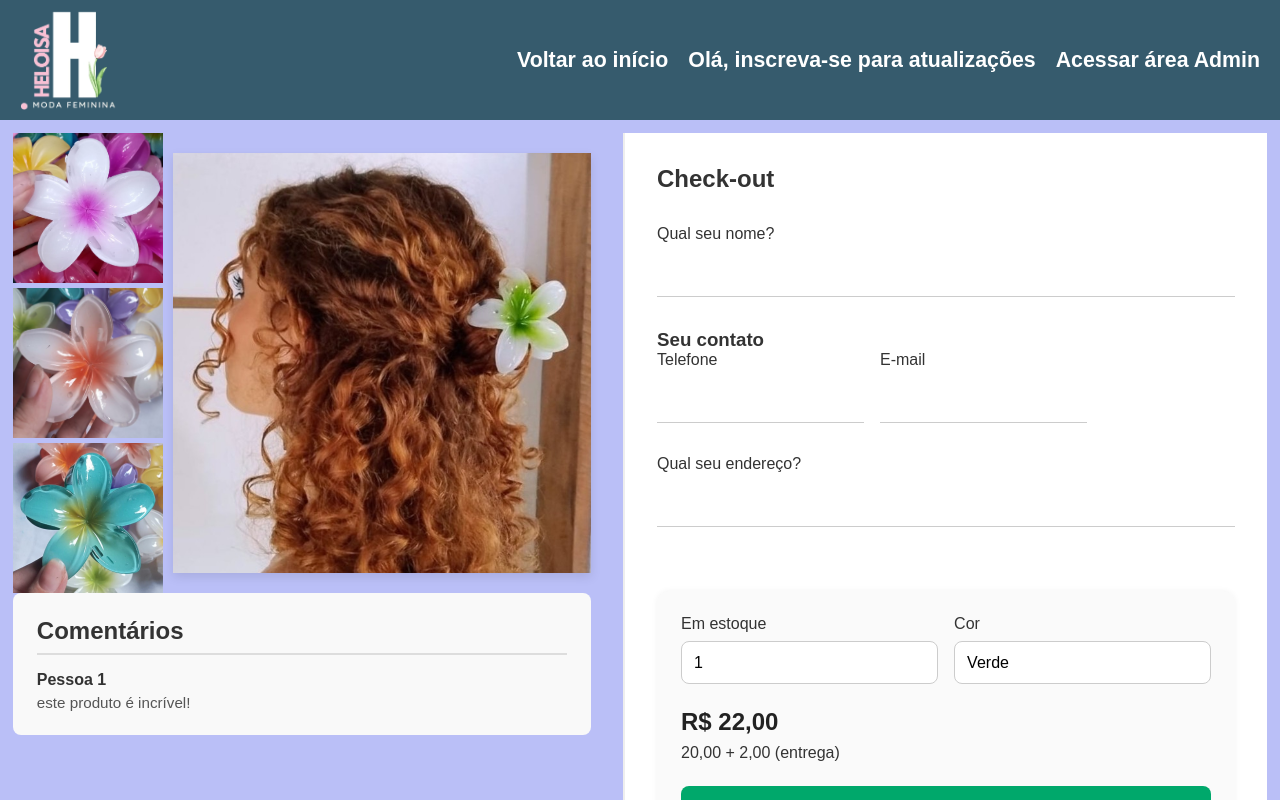
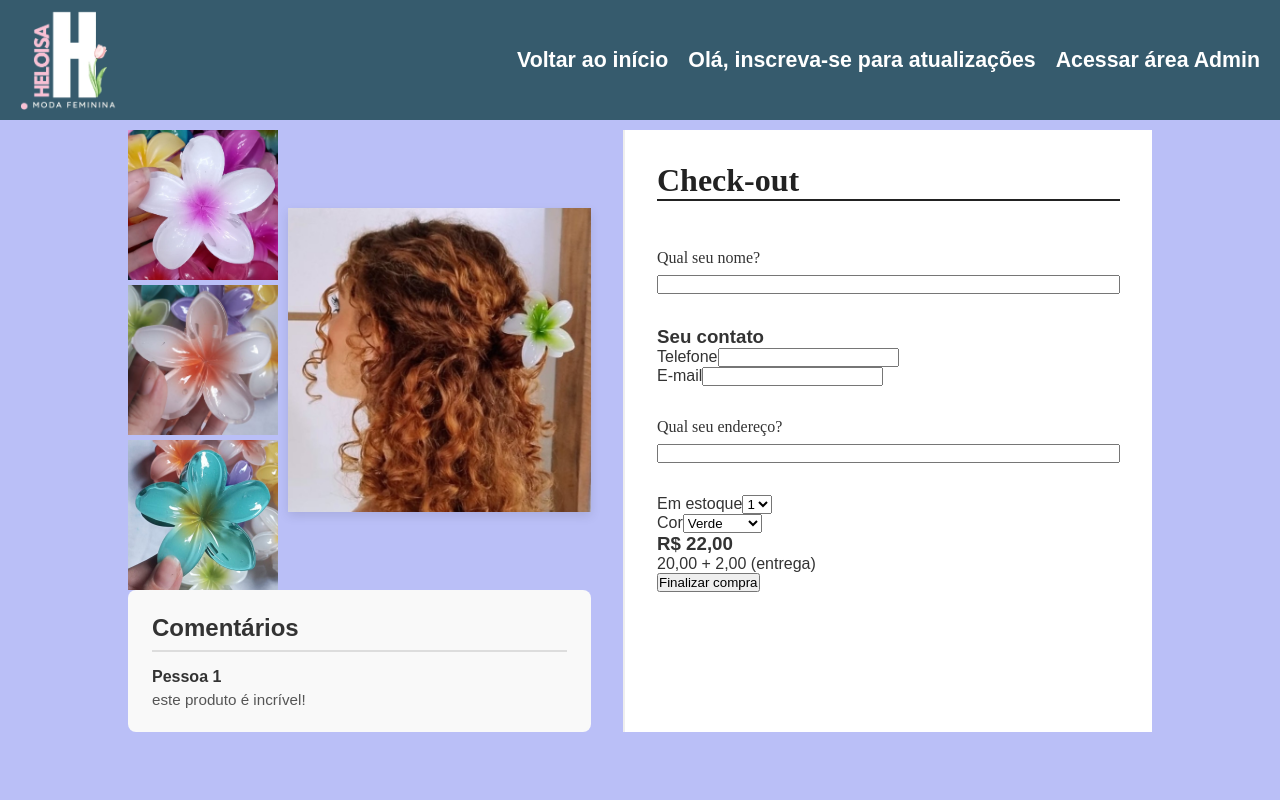
Before and after one commit to MW-Limah/HeloisaWebstore, a Next.js app: page /checkout in a window 1280 px wide. Built offline with nearby package versions, Linux system fonts and the light colour scheme.

Commit message:
Reajustes início

```diff
--- a/src/app/checkout/checkout.module.css
+++ b/src/app/checkout/checkout.module.css
@@ -1,3 +1,4 @@
+/* Container principal e estrutura */
 .container {
     display: flex;
     flex-direction: column;
@@ -8,23 +9,23 @@
 .content {
     display: flex;
     gap: 2rem;
-    padding: 1%;
+    padding: 10px 10%;
 }
 
 .leftSide {
     flex: 1;
 }
 
-/* Lado das Imagens */
-
+/* Grid de imagens */
 .gridImages {
     display: flex;
     gap: 10px;
 }
+
 .sideImages {
-    gap: 5px;
     display: flex;
     flex-direction: column;
+    gap: 5px;
 }
 
 .sideImages img {
@@ -48,8 +49,23 @@
     box-shadow: 0 4px 10px rgba(0, 0, 0, 0.1);
 }
 
+/* Animação ao trocar imagem */
+@keyframes fadeIn {
+    from {
+        opacity: 0;
+        transform: scale(0.98);
+    }
+    to {
+        opacity: 1;
+        transform: scale(1);
+    }
+}
+
+.fadeIn {
+    animation: fadeIn 0.3s ease-in-out;
+}
+
 /* Comentários */
-
 .comments {
     background-color: #f9f9f9;
     padding: 1.5rem;
@@ -77,25 +93,7 @@
     margin: 0;
 }
 
-/* Animação para troca de imagem */
-
-@keyframes fadeIn {
-    from {
-        opacity: 0;
-        transform: scale(0.98);
-    }
-    to {
-        opacity: 1;
-        transform: scale(1);
-    }
-}
-
-.fadeIn {
-    animation: fadeIn 0.3s ease-in-out;
-}
-
-/* Lado do check-out */
-
+/* Lado do Check-out */
 .rightSide {
     flex: 1;
     padding: 2rem;
@@ -112,89 +110,17 @@
     color: #333;
 }
 
+.checkoutForm h2 {
+    font-family: 'Times New Roman', Times, serif;
+    font-size: 2rem;
+    margin-bottom: 1rem;
+    color: #222;
+    border-bottom: 2px solid;
+}
+
 .inputGroup {
     display: flex;
     flex-direction: column;
     gap: 0.5rem;
+    font-family: 'Times New Roman', Times;
 }
-
-.inputGroup input {
-    border: 1px solid #ccc;
-    padding: 15px;
-    background: none;
-    border-top: none;
-    border-left: none;
-    border-right: none;
-}
-
-.contactClient {
-    display: flex;
-    flex-direction: column;
-}
-
-.contactInputs {
-    display: flex;
-    gap: 1rem;
-    flex-wrap: wrap;
-}
-
-.finishing {
-    margin-top: 2rem;
-    display: flex;
-    flex-direction: column;
-    gap: 1.5rem;
-    background: #fafafa;
-    padding: 1.5rem;
-    border-radius: 12px;
-    box-shadow: 0 0 6px rgba(0, 0, 0, 0.05);
-}
-
-.topFinish {
-    display: flex;
-    gap: 1rem;
-    justify-content: space-between;
-    flex-wrap: wrap;
-}
-
-.finishItem {
-    display: flex;
-    flex-direction: column;
-    gap: 0.5rem;
-    flex: 1;
-}
-
-.bottomFinish {
-    display: flex;
-    flex-direction: column;
-    gap: 0.5rem;
-}
-
-.price {
-    font-size: 1.5rem;
-    color: #222;
-}
-
-.buttonFinish {
-    margin-top: 1rem;
-    background: #00a86b;
-    color: white;
-    padding: 0.75rem;
-    border: none;
-    border-radius: 8px;
-    font-weight: bold;
-    cursor: pointer;
-    transition: background 0.3s ease;
-}
-
-.buttonFinish:hover {
-    background: #008c59;
-}
-
-.finishing select {
-    padding: 0.75rem;
-    border: 1px solid #ccc;
-    border-radius: 8px;
-    font-size: 1rem;
-    background-color: white;
-    appearance: none;
-}
--- a/src/app/checkout/page.tsx
+++ b/src/app/checkout/page.tsx
@@ -73,11 +73,11 @@ export default function CheckOut() {
                         <div className={styles.contactClient}>
                             <h3>Seu contato</h3>
                             <div className={styles.contactInputs}>
-                                <div className={styles.inputGroup}>
+                                <div className={styles.inputGroupContact}>
                                     <label htmlFor="phone">Telefone</label>
                                     <input type="text" id="phone" name="phone" required />
                                 </div>
-                                <div className={styles.inputGroup}>
+                                <div className={styles.inputGroupContact}>
                                     <label htmlFor="email">E-mail</label>
                                     <input type="email" id="email" name="email" required />
                                 </div>
```
